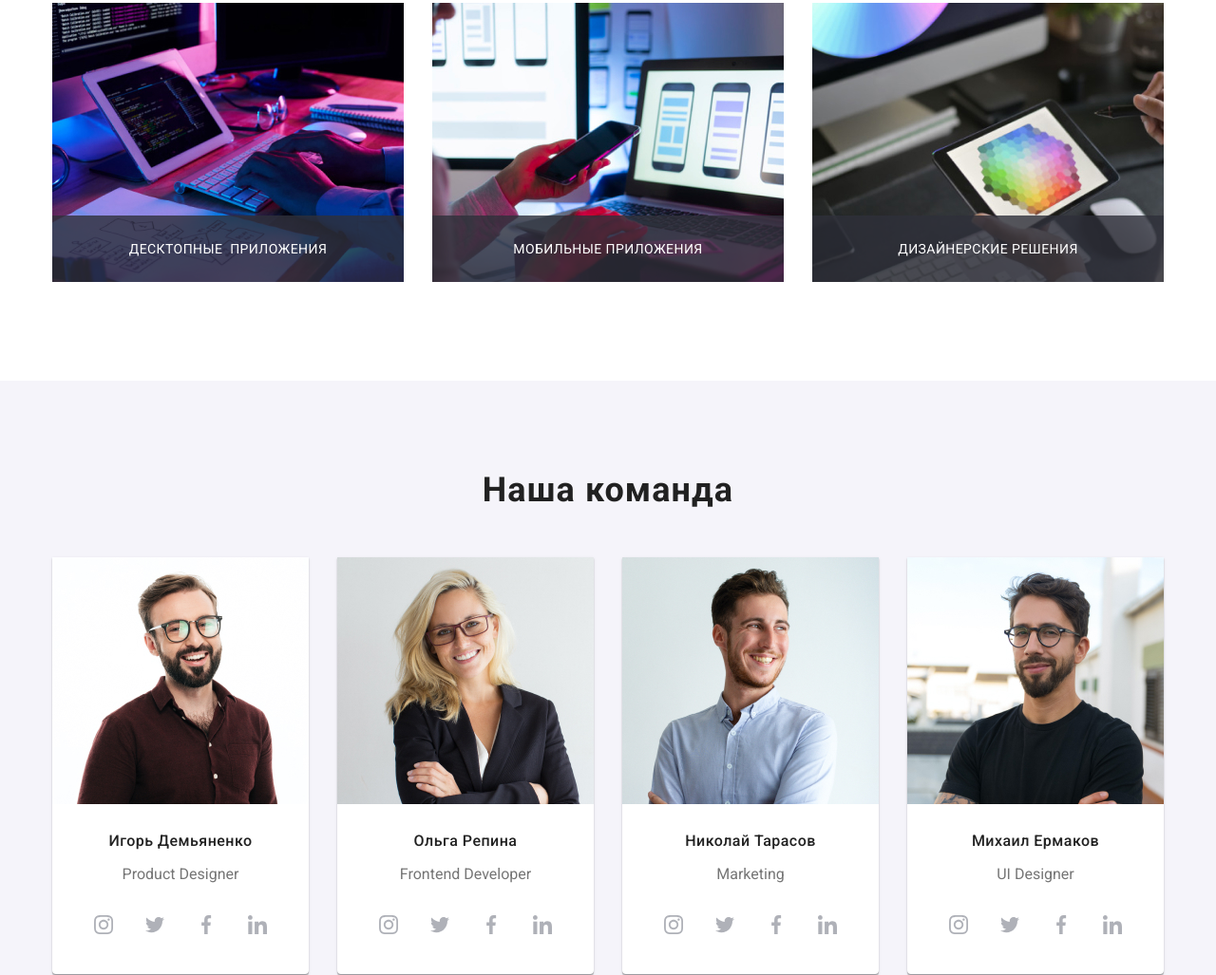
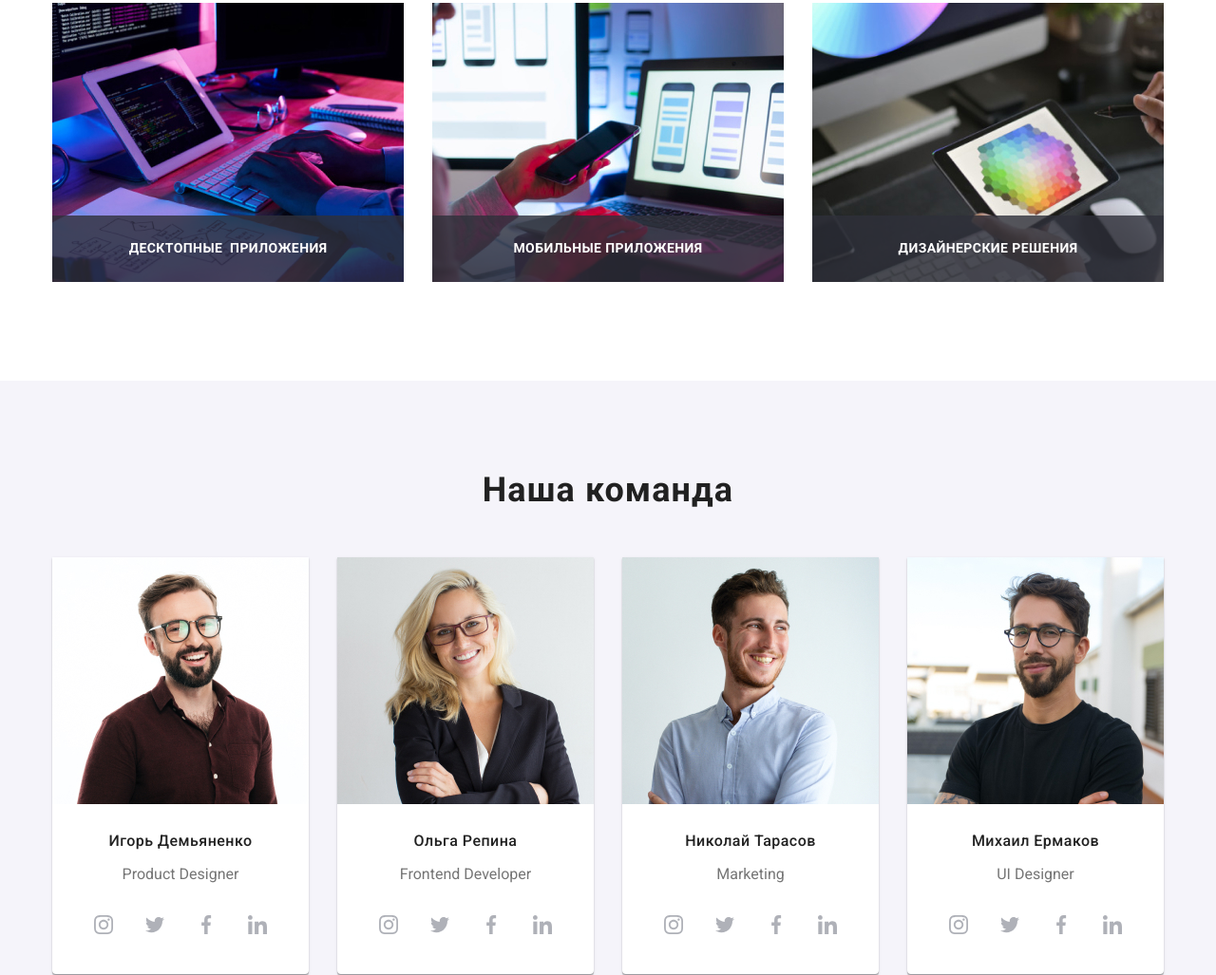
Before and after one commit to French888/goit-markup-hw-05-, a plain HTML site: page index.html in a window 1280 px wide. Shown: the part 1228-2255 px from the top of the page at 95% size. Drawn offline with nearby package versions, Linux system fonts and the light colour scheme.

Commit message:
11.04.21 10:51

```diff
--- a/css/styles.css
+++ b/css/styles.css
@@ -364,9 +364,9 @@ position: absolute;
 bottom: 0;
 width: 100%;
 height: 70px;
-font-weight: 700px;
+font-weight: 700;
 font-size: 14px;
-line-height: 1,14;
+line-height: 1.14;
 letter-spacing: 0.03em;
 text-transform: uppercase;
 color: #FFFFFF;
```
